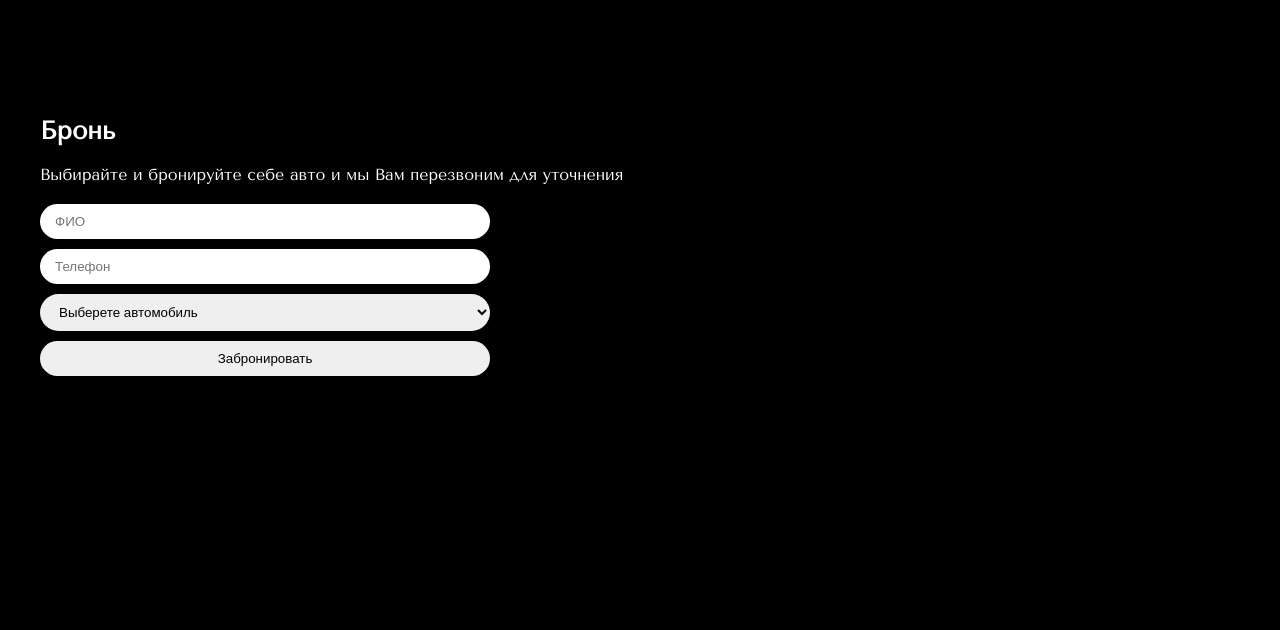
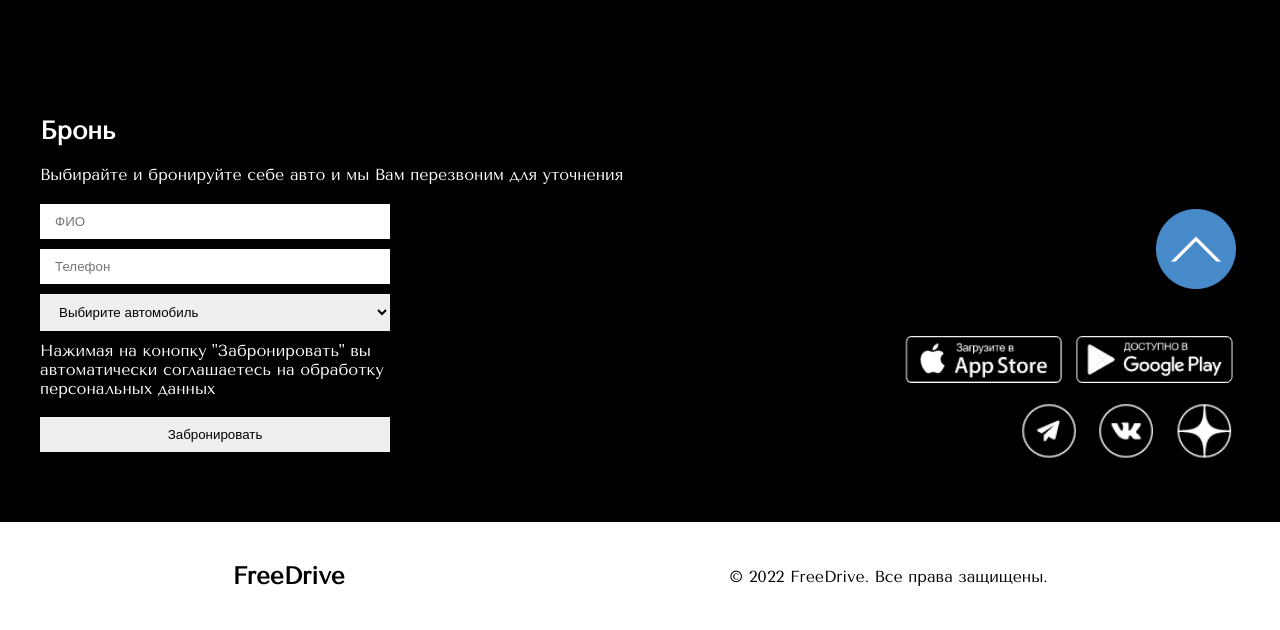
Before and after one commit to N-REY25/carsharing_website, a PHP site: page / in a window 1280 px wide. Shown: the part 3760-4390 px from the top of the page. Before the commit the page ends 4206 px from the top, so only its background shows below. Run offline with PHP 8.4, Linux system fonts and the light colour scheme; data that the repository does not hold is empty.

Commit message:
Gerasimov Andrey

```diff
--- a/css/style.css
+++ b/css/style.css
@@ -200,8 +200,10 @@ header .header nav a {
     justify-content: space-between;
 }
 
-.car_section .cs_div .csd_items div {
-   width: 350px;
+.car_section .cs_div .csd_items a {
+    text-decoration: none;
+    color: #000;
+    width: 350px;
    display: flex;
    flex-direction: column;
    justify-content: space-between;
@@ -480,19 +482,60 @@ header .header nav a {
     margin-bottom: 20px;
 }
 
-.booking_section .bs_div div {
-    width: 450px;
+.booking_section .bs_div .bsd_info {
+    display: flex;
+    justify-content: space-between;
+    margin-top: 20px;
+}
+
+.booking_section .bs_div .bsd_info .bsdi_form {
+    width: 350px;
     display: flex;
     flex-direction: column;
-    padding-top: 20px;
 }
 
-.booking_section .bs_div div input, .booking_section .bs_div div select, .booking_section .bs_div div button {
+.booking_section .bs_div .bsd_info .bsdi_form input, .booking_section .bs_div .bsd_info .bsdi_form select, .booking_section .bs_div .bsd_info .bsdi_form button {
     padding-top: 10px;
     padding-left: 15px;
     padding-right: 15px;
     padding-bottom: 10px;
     border: none;
-    border-radius: 25px;
     margin-bottom: 10px;
 }
+
+.booking_section .bs_div .bsdi_text {
+    display: flex;
+    flex-direction: column;
+    align-items: flex-end;
+    justify-content: space-between;
+}
+
+.booking_section .bs_div .bsdi_text .icon {
+    display: flex;
+    flex-direction: column;
+    align-items: flex-end;
+}
+
+.booking_section .bs_div .bsdi_text .icon .img1 {
+    height: 65px;
+}
+
+.booking_section .bs_div .bsdi_text .icon .img2 {
+    width: 220px;
+    height: 70px;
+}
+
+footer {
+    display: flex;
+    justify-content: center;
+    background-color: #fff;
+    color: #000;
+    padding-top: 40px;
+    padding-bottom: 40px;
+}
+
+.footer {
+    display: flex;
+    justify-content: space-around;
+    align-items: center;
+}
--- a/index.php
+++ b/index.php
@@ -46,7 +46,7 @@
                 </div>
             </div>
         </section>
-        <section class="about_section">
+        <section id="about" class="about_section">
             <div class="wrapper">
                 <div class="as_div">
                     <h3>О нас</h3>
@@ -91,7 +91,7 @@
                 </div>
             </div>
         </section>
-        <section class="rates_section">
+        <section id="rates" class="rates_section">
             <div class="wrapper">
                 <div class="rs_div">
                     <h3>Тарифы</h3>
@@ -142,7 +142,7 @@
                 </div>
             </div>
         </section>
-        <section class="app_section">
+        <section id="application" class="app_section">
             <div class="wrapper">
                 <div class="as_div">
                     <h3>Приложение</h3>
@@ -161,7 +161,7 @@
                 </div>
             </div>
         </section>
-        <section class="reviews_section">
+        <section id="reviews" class="reviews_section">
             <div class="wrapper">
                 <div class="res_div">
                     <h3>Отзывы</h3>
@@ -184,7 +184,7 @@
                 </div>
             </div>
         </section>
-        <section class="news_section">
+        <section id="actual" class="news_section">
             <div class="wrapper">
                 <div class="ns_div">
                     <h3>Новости</h3>
@@ -202,22 +202,47 @@
                 </div>
             </div>
         </section>
-        <section class="booking_section">
+        <section id="booking" class="booking_section">
             <div class="wrapper">
                 <div class="bs_div">
                     <h3>Бронь</h3>
                     <p>Выбирайте и бронируйте себе авто и мы Вам перезвоним для уточнения</p>
-                    <div>
-                        <input id="name" type="text" placeholder="ФИО">
-                        <input id="url" type="text" placeholder="Телефон">
-                        <select id="select" name="">
-                            <option selected disabled>Выберете автомобиль</option>
-                        </select>
-                        <button>Забронировать</button>
+                    <div class="bsd_info">
+                        <div class="bsdi_form">
+                            <input id="name_b" type="text" placeholder="ФИО">
+                            <input id="phone" type="text" placeholder="Телефон">
+                            <select id="select">
+                                <?php if (isset($_GET['car'])) : ?>
+                                    <option selected value="<?php echo $_GET['car']?>"><?php echo $_GET['car']?></option>
+                                    <option disabled>----------------</option>
+                                <?php else : ?>
+                                <option selected disabled>Выбирите автомобиль</option>
+                                <?php endif ?>
+                            </select>
+                            <p>Нажимая на конопку "Забронировать" вы автоматически соглашаетесь на обработку персональных данных</p></br>
+                            <button>Забронировать</button>
+                        </div>
+                        <div class="bsdi_text">
+                            <div>
+                                <a href="#"><img src="img/27.png" alt="Кнопка вверх"></a>
+                            </div>
+                            <div class="icon">
+                                <img class="img1" src="img/18.png" alt="Приложения">
+                                <img class="img2" src="img/26.png" alt="Иконки">
+                            </div>
+                        </div>
                     </div>
                 </div>
             </div>
         </section>
+        <footer>
+            <div class="wrapper">
+                <div class="footer">
+                    <h2>FreeDrive</h2>
+                    <p>© 2022 FreeDrive. Все права защищены.</p>
+                </div>
+            </div>
+        </footer>
         <script src="https://code.jquery.com/jquery-3.6.0.js" integrity="sha256-H+K7U5CnXl1h5ywQfKtSj8PCmoN9aaq30gDh27Xc0jk=" crossorigin="anonymous"></script>
         <script>
             $.ajax({
@@ -228,8 +253,7 @@
                 success: function(data) {
                     let i = 0;
                     while (i < data['cars'].length) {
-                        $('.csd_items').append('<div><img src="img/' + data['cars'][i]['photo'] + '" alt="' + data['cars'][i]['name'] + '"><h4>' + data['cars'][i]['name'] + '</h4></div>');
-                        i++;
+                        $('.csd_items').append('<a href="/?car=' + data['cars'][i]['name'] + '#booking"><img src="img/' + data['cars'][i]['photo'] + '" alt="' + data['cars'][i]['name'] + '"><h4>' + data['cars'][i]['name'] + '</h4></a>');
                         $('#select').append('<option value="">' + data['cars'][i]['name'] + '</option>');
                         i++;
                     }
@@ -246,7 +270,7 @@
                         $('.csd_items').empty();
                         let i = 0;
                         while (i <= data['cars'].length) {
-                            $('.csd_items').append('<div><img src="img/' + data['cars'][i]['photo'] + '" alt="' + data['cars'][i]['name'] + '"><h4>' + data['cars'][i]['name'] + '</h4></div>');
+                            $('.csd_items').append('<a href="/?car=' + data['cars'][i]['name'] + '#booking"><img src="img/' + data['cars'][i]['photo'] + '" alt="' + data['cars'][i]['name'] + '"><h4>' + data['cars'][i]['name'] + '</h4></a>');
                             i++;
                         }
                     }
```
Also changed, not shown: img/26.png (added), img/27.png (added).
